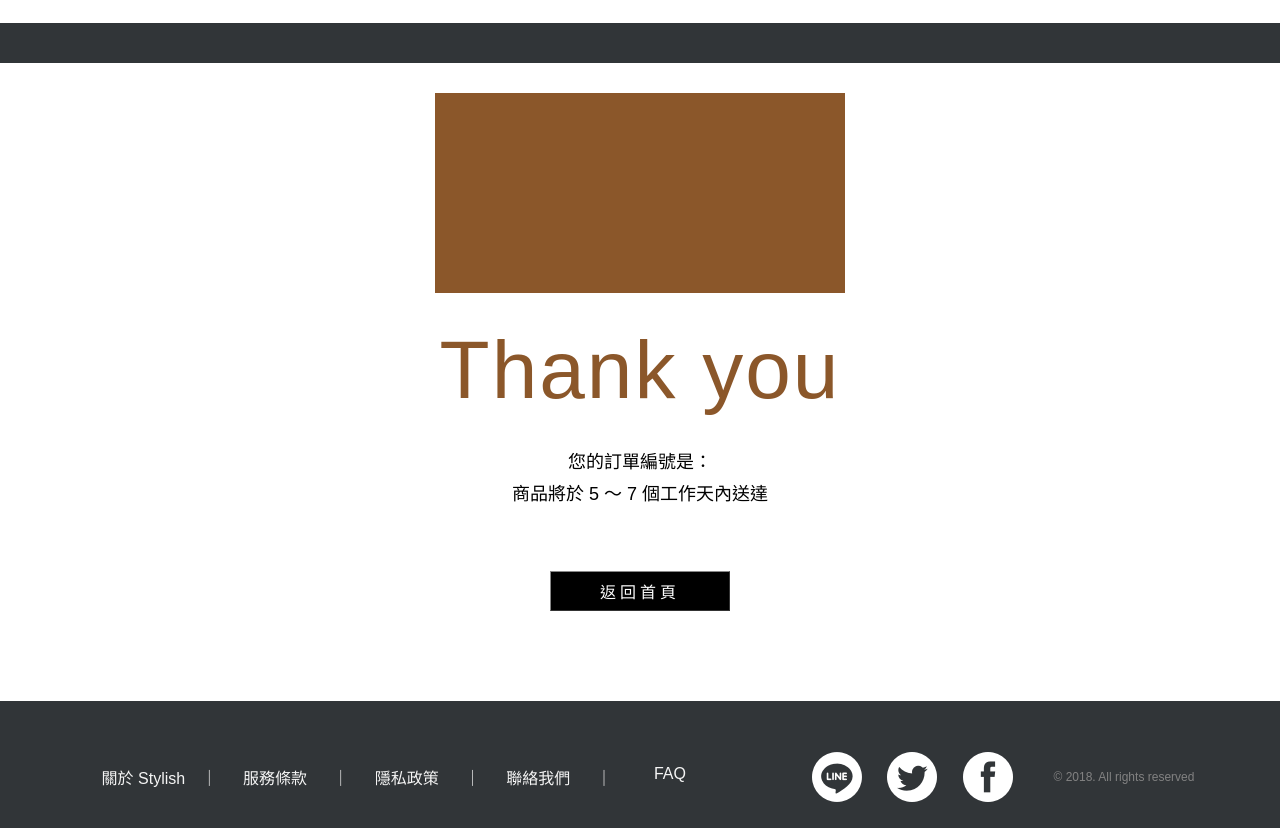
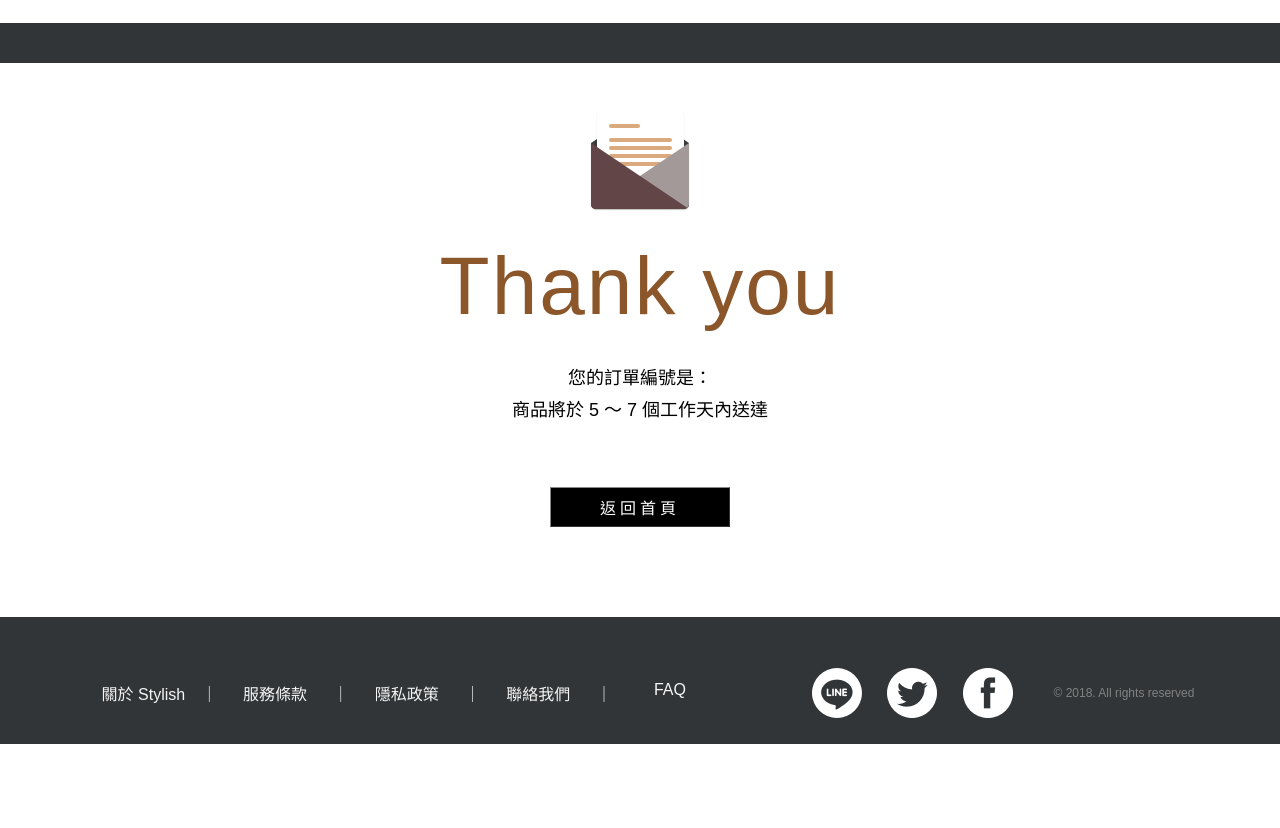
Before and after one commit to yuzunekoayu/stylish, a website: page students/Julie/stylish/thankYou.html in a window 1280 px wide. Shown: the part 77-905 px from the top of the page. After the commit the page ends 821 px from the top, so only its background shows below. Drawn offline with Linux system fonts and the light colour scheme.

Commit message:
gh-pages draw a envelope use css

```diff
--- a/students/Julie/stylish/css/cart.css
+++ b/students/Julie/stylish/css/cart.css
@@ -1,5 +1,6 @@
 .cartMain {
     max-width: 1160px;
+    width: 100%;
     margin: 47px auto 98px auto;
 }
 
--- a/students/Julie/stylish/css/product.css
+++ b/students/Julie/stylish/css/product.css
@@ -8,7 +8,8 @@
 
 .prodMain {
     max-width: 1200px;
-    margin: 70px auto 16px auto;
+    width: 100%;
+    margin: 70px auto auto auto;
 }
 
 .info {
@@ -265,7 +266,7 @@
     }
 
     .right{
-        min-width: 45%;
+        min-width: 43%;
     }
 
     .prodTitle {
--- a/students/Julie/stylish/css/profile.css
+++ b/students/Julie/stylish/css/profile.css
@@ -1,8 +1,8 @@
 .profileMain {
     max-width: 1160px;
     margin: 30px auto auto auto;
+    width: 100%;
 }
-
 
 #profileNotIn {
     width: 600px; height: 400px;
--- a/students/Julie/stylish/css/thankYou.css
+++ b/students/Julie/stylish/css/thankYou.css
@@ -10,35 +10,74 @@
     padding-bottom: 70px;
 }
 
-/* 之後如果有時間再來用 XD! */
-.envWrap {
+.envelope {
     position: relative;
+    margin: 50px auto 0;
+    width: 98px;
+    height: 66px;
+    background: #3a3e3e;
+    border-radius: 0 0 5px 5px;
+    box-shadow: 0 0 1px #3a3e3e inset;
 }
 
-.envBack, .envFront, .envBack:after, .envBack::before {
+.envelope:before, .envelope:after {
+    content: '';
     position: absolute;
+    width: 0;
+    height: 0;
+    border: 0 solid transparent;
+    border-width: 33px 49px;
 }
 
-.envWrap {
-    width: 410px; height: 200px;
+.envelope:before {
+    border-bottom-color: #3a3e3e;
+    top: -100%;
+    left: 0px;
 }
 
-.envBack {
-    width: 100%; height: 100%;
-    background: #8b572a;
+.envelope:after {
+    border-right-color: #a39999;
+    border-left-color: #624546;
+    border-bottom-color: #624546;
+    top: 0;
+    border-radius: 0 0 5px 5px;
+    box-shadow: 0 1px 1px rgba(0,0,0,0.25);
 }
 
-.envBack:after {
-    content: "";
+.letter {
+    background: #fff;
+    width: 87px;
+    height: 66px;
+    margin: 0 auto;
+    border-radius: 5px;
+    position: absolute;
+    left: 6px;
+    top: -33px;
+    box-shadow: 0 1px 1px rgba(0,0,0,0.25);
 }
 
-.envBack:after {
-    content: "";
+.letter:before, .letter:after {
+    content: '';
+    position: absolute;
+    left: 12px;
+    background: #daa97e;
+    height: 4px;
+    border-radius: 5px;
 }
 
-.envFront {
-    width: 100px; height: 100px;
-    border-radius: 50%;
+.letter:before {
+    top: 14px;
+    width: 31px;
+}
+
+.letter:after {
+    right: 12px;
+    top: 28px;
+    box-shadow:
+        0 8px 0 #daa97e,
+        0 16px 0 #daa97e,
+        0 24px 0 #daa97e,
+        0 40px 0 #daa97e;
 }
 
 .thankWrap > p, #thankTitle {
--- a/students/Julie/stylish/thankYou.html
+++ b/students/Julie/stylish/thankYou.html
@@ -54,10 +54,8 @@
     <div class="bar"></div>
     <div class="thankMain">
         <div class="thankWrap">
-            <div class="envWrap">
-                <div class="envBack">
-                        <div class="envFront"></div>
-                </div>
+            <div class="envelope">
+                <div class="letter"></div>
             </div>
             <div id="thankTitle">Thank you</div>
             <p>您的訂單編號是：<span id="tellOrederNum">123456789<span></p>
```
Also changed, not shown: students/Julie/stylish/profile.html (+0 -1 lines).
